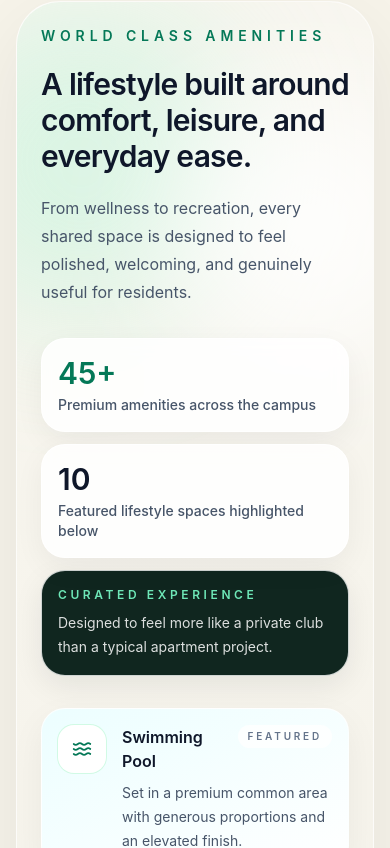
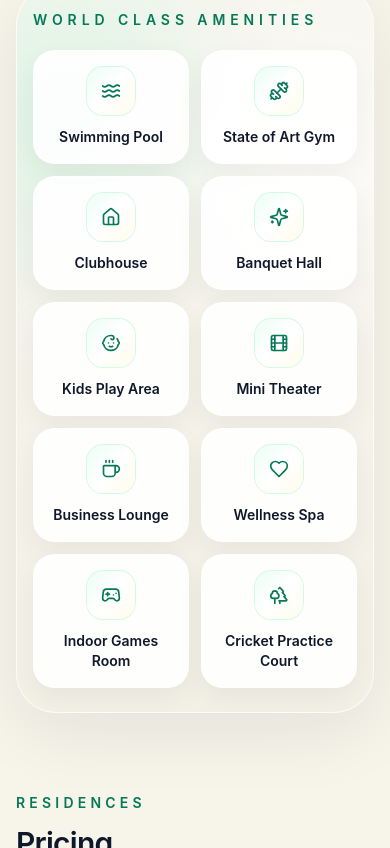
Before and after one commit to basudev-n/The-Gardenia, a React (Create React App) app in the folder frontend/: page / in a window 390 px wide. Shown: the part 1856-2704 px from the top of the page. Built offline with nearby package versions, Linux system fonts and the light colour scheme.

Commit message:
style: tighten amenities section for mobile

```diff
--- a/frontend/src/pages/LandingPage.jsx
+++ b/frontend/src/pages/LandingPage.jsx
@@ -9,7 +9,7 @@ import { isValidIndianPhone, normalizeIndianPhone, submitLead } from '@/lib/lead
 import LandingLocationSection from './LandingLocationSection';
 import LandingFloorPlansSection from './LandingFloorPlansSection';
 import LandingGallerySection from './LandingGallerySection';
-import { ArrowRight, CheckCircle2, Dumbbell, Home, MapPin, Sparkles, Waves, Trees, Shield, Baby, Film, Heart, Coffee, X } from 'lucide-react';
+import { ArrowRight, CheckCircle2, Dumbbell, Home, MapPin, X, Waves, Sparkles, Baby, Film, Coffee, Heart, Gamepad2, Trees } from 'lucide-react';
 
 const reasons = [
   'Near Bhubaneswar New City Township',
@@ -24,16 +24,16 @@ const reasons = [
 ];
 
 const amenities = [
-  { name: 'Swimming Pool', icon: Waves, tone: 'from-cyan-50 to-white' },
-  { name: 'State of Art Gym', icon: Dumbbell, tone: 'from-emerald-50 to-white' },
-  { name: 'Clubhouse', icon: Home, tone: 'from-amber-50 to-white' },
-  { name: 'Banquet Hall', icon: Sparkles, tone: 'from-rose-50 to-white' },
-  { name: 'Kids Play Area', icon: Baby, tone: 'from-sky-50 to-white' },
-  { name: 'Mini Theater', icon: Film, tone: 'from-slate-50 to-white' },
-  { name: 'Business Lounge', icon: Coffee, tone: 'from-orange-50 to-white' },
-  { name: 'Wellness Spa', icon: Heart, tone: 'from-pink-50 to-white' },
-  { name: 'Indoor Games Room', icon: Shield, tone: 'from-violet-50 to-white' },
-  { name: 'Cricket Practice Court', icon: Trees, tone: 'from-lime-50 to-white' }
+  { name: 'Swimming Pool', icon: Waves },
+  { name: 'State of Art Gym', icon: Dumbbell },
+  { name: 'Clubhouse', icon: Home },
+  { name: 'Banquet Hall', icon: Sparkles },
+  { name: 'Kids Play Area', icon: Baby },
+  { name: 'Mini Theater', icon: Film },
+  { name: 'Business Lounge', icon: Coffee },
+  { name: 'Wellness Spa', icon: Heart },
+  { name: 'Indoor Games Room', icon: Gamepad2 },
+  { name: 'Cricket Practice Court', icon: Trees }
 ];
 
 const initialFormState = { name: '', phone: '+91' };
@@ -189,67 +189,27 @@ const LandingPage = () => {
           </div>
         </section>
 
-        <section id="amenities" className="mx-auto max-w-7xl px-4 py-12 lg:px-8">
-          <div className="relative overflow-hidden rounded-[2.75rem] border border-white/70 bg-[linear-gradient(180deg,#f8f6ef_0%,#f3f0e6_100%)] shadow-[0_24px_90px_rgba(15,23,42,0.08)]">
-            <div className="pointer-events-none absolute -left-24 top-0 h-80 w-80 rounded-full bg-emerald-200/35 blur-3xl" />
-            <div className="pointer-events-none absolute right-[-5rem] top-20 h-72 w-72 rounded-full bg-white/80 blur-3xl" />
+        <section id="amenities" className="mx-auto max-w-7xl px-4 py-8 lg:px-8 lg:py-12">
+          <div className="relative overflow-hidden rounded-[2.5rem] border border-white/70 bg-[linear-gradient(180deg,#f8f6ef_0%,#f3f0e6_100%)] shadow-[0_20px_70px_rgba(15,23,42,0.08)]">
+            <div className="pointer-events-none absolute -left-20 top-0 h-64 w-64 rounded-full bg-emerald-200/30 blur-3xl" />
+            <div className="pointer-events-none absolute right-[-4rem] top-16 h-56 w-56 rounded-full bg-white/70 blur-3xl" />
 
-            <div className="relative grid gap-8 p-6 lg:grid-cols-[1.1fr_0.9fr] lg:p-10">
-              <div className="flex flex-col justify-between gap-8">
-                <div className="max-w-2xl space-y-5">
+            <div className="relative px-4 py-6 sm:px-6 sm:py-8 lg:px-10 lg:py-10">
+              <div className="flex items-end justify-between gap-4">
+                <div>
                   <p className="text-sm font-semibold uppercase tracking-[0.35em] text-emerald-700">World Class Amenities</p>
-                  <h2 className="text-3xl font-semibold tracking-tight text-slate-900 md:text-5xl">
-                    A lifestyle built around comfort, leisure, and everyday ease.
-                  </h2>
-                  <p className="max-w-xl text-base leading-7 text-slate-600 md:text-lg">
-                    From wellness to recreation, every shared space is designed to feel polished, welcoming, and genuinely useful for residents.
-                  </p>
-                </div>
-
-                <div className="grid gap-3 sm:grid-cols-3">
-                  <div className="rounded-[1.5rem] border border-white/80 bg-white/85 p-4 shadow-[0_10px_30px_rgba(15,23,42,0.05)] backdrop-blur">
-                    <p className="text-3xl font-semibold text-emerald-700">45+</p>
-                    <p className="mt-1 text-sm font-medium text-slate-600">Premium amenities across the campus</p>
-                  </div>
-                  <div className="rounded-[1.5rem] border border-white/80 bg-white/85 p-4 shadow-[0_10px_30px_rgba(15,23,42,0.05)] backdrop-blur">
-                    <p className="text-3xl font-semibold text-slate-900">10</p>
-                    <p className="mt-1 text-sm font-medium text-slate-600">Featured lifestyle spaces highlighted below</p>
-                  </div>
-                  <div className="rounded-[1.5rem] border border-white/80 bg-[#10261f] p-4 text-white shadow-[0_10px_30px_rgba(15,23,42,0.08)]">
-                    <p className="text-xs font-semibold uppercase tracking-[0.3em] text-emerald-300">Curated experience</p>
-                    <p className="mt-2 text-sm leading-6 text-white/85">Designed to feel more like a private club than a typical apartment project.</p>
-                  </div>
                 </div>
               </div>
 
-              <div className="grid grid-cols-1 gap-3 sm:grid-cols-2 xl:grid-cols-2">
-                {amenities.map((item, index) => {
+              <div className="mt-5 grid grid-cols-2 gap-3 sm:grid-cols-3 sm:gap-4 xl:grid-cols-5">
+                {amenities.map((item) => {
                   const Icon = item.icon;
-                  const featured = index < 2;
                   return (
-                    <div
-                      key={item.name}
-                      className={`group relative overflow-hidden rounded-[1.5rem] border border-white/80 bg-gradient-to-br ${item.tone} p-4 shadow-[0_12px_35px_rgba(15,23,42,0.05)] transition-all duration-300 hover:-translate-y-1 hover:shadow-[0_18px_40px_rgba(15,23,42,0.1)] ${featured ? 'sm:col-span-2' : ''}`}
-                    >
-                      <div className="absolute inset-x-0 top-0 h-1 bg-gradient-to-r from-emerald-300 via-emerald-500 to-amber-300 opacity-0 transition-opacity duration-300 group-hover:opacity-100" />
-                      <div className="flex items-start gap-4">
-                        <div className="flex h-12 w-12 shrink-0 items-center justify-center rounded-2xl bg-white text-emerald-700 ring-1 ring-emerald-100 transition-transform duration-300 group-hover:scale-105">
-                          <Icon className="h-5 w-5" />
-                        </div>
-                        <div className="min-w-0 flex-1">
-                          <div className="flex items-start justify-between gap-3">
-                            <h3 className="text-base font-semibold text-slate-900 md:text-lg">{item.name}</h3>
-                            <span className="rounded-full bg-white/80 px-2.5 py-1 text-[10px] font-semibold uppercase tracking-[0.28em] text-slate-500">
-                              {featured ? 'Featured' : 'Amenity'}
-                            </span>
-                          </div>
-                          <p className="mt-2 max-w-sm text-sm leading-6 text-slate-600">
-                            {featured
-                              ? 'Set in a premium common area with generous proportions and an elevated finish.'
-                              : 'Thoughtful shared spaces that make daily living feel more complete.'}
-                          </p>
-                        </div>
+                    <div key={item.name} className="group flex flex-col items-center gap-3 rounded-[1.35rem] border border-white/80 bg-white/90 px-3 py-4 text-center shadow-[0_10px_28px_rgba(15,23,42,0.05)] transition-all duration-300 hover:-translate-y-1 hover:shadow-[0_16px_35px_rgba(15,23,42,0.09)] sm:px-4 sm:py-5">
+                      <div className="flex h-12 w-12 items-center justify-center rounded-2xl bg-gradient-to-br from-emerald-50 via-white to-amber-50 text-emerald-700 ring-1 ring-emerald-100 transition-transform duration-300 group-hover:scale-105 sm:h-14 sm:w-14">
+                        <Icon className="h-5 w-5 sm:h-6 sm:w-6" />
                       </div>
+                      <h3 className="text-sm font-semibold leading-5 text-slate-900 sm:text-base">{item.name}</h3>
                     </div>
                   );
                 })}
```
